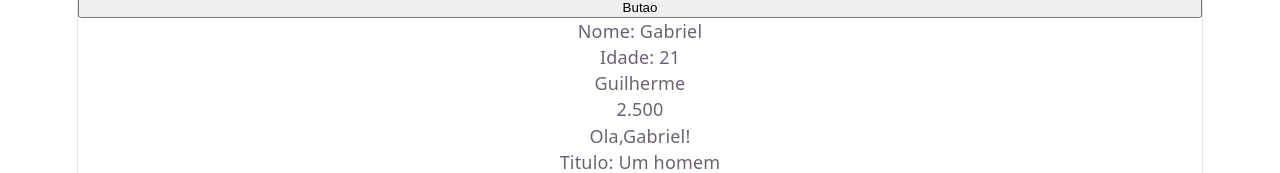
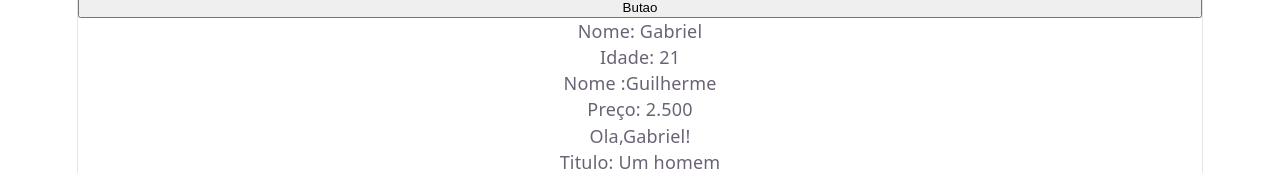
Before and after one commit to Dossantos003/Exercicios_React_Props_Lista01, a React (Vite) app: page / in a window 1280 px wide. Shown: the part 962-1135 px from the top of the page. Built offline with nearby package versions, Linux system fonts and the light colour scheme.

Commit message:
Update Produto component to include labels for props

```diff
--- a/src/produto/Produto.jsx
+++ b/src/produto/Produto.jsx
@@ -1,8 +1,8 @@
 function Produto(props){
     return(
         <>
-            <p>{props.nome}</p>
-            <p>{props.preco}</p>
+            <p>Nome :{props.nome}</p>
+            <p>Preço: {props.preco}</p>
         </>
     )
 }
```
